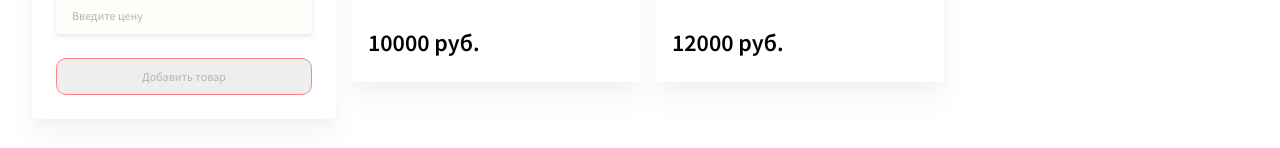
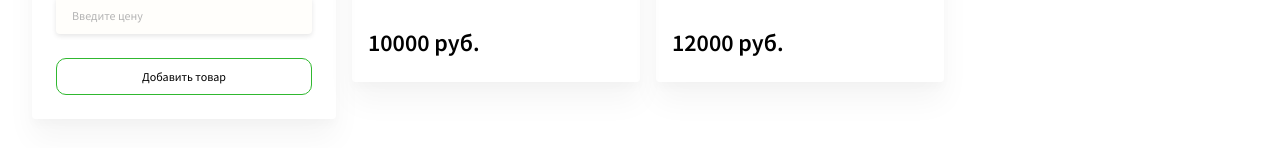
Before and after one commit to whatIsLoveMak/idaproject-test, a Vue app: page / in a window 1280 px wide. Shown: the part 385-533 px from the top of the page. Built offline with nearby package versions, Linux system fonts and the light colour scheme.

Commit message:
validation

```diff
--- a/src/App.vue
+++ b/src/App.vue
@@ -21,7 +21,7 @@
                 :errorInner="'Название товара не введено'"
                 :type="'text'"
                 v-model.trim="newItem.title"
-                @blur.native="checkTitle"
+                :error="checkTitle"
               />
               <t-area
                 :innerLabel="'Описание товара'"
@@ -34,18 +34,21 @@
                 :errorInner="'Ссылка не введена или введена неправильно'"
                 :type="'text'"
                 v-model.trim="newItem.img"
+                :error="checkLink"
               />
               <t-input
                 :innerLabel="'Цена товара'"
                 :placeholder="'Введите цену'"
                 :errorInner="'Стоимость не введена или введена неверно'"
-                :type="'number'"
+                :type="'text'"
                 v-model.trim="newItem.price"
+                :error="checkPrice"
+                @input="priceMask"
               />
               <t-button
                 @click.native="insertItem"
                 :innerText="'Добавить товар'"
-                :class="{ disabled: !disabled }"
+                :class="{ disabled: enableButton }"
               />
             </div>
           </div>
@@ -104,7 +107,6 @@ export default {
       selectedSort: 'По умолчанию',
       disabled: false,
       count: 0,
-      error: false,
     }
   },
   methods: {
@@ -138,8 +140,42 @@ export default {
         })
       }
     },
+    priceMask() {
+      this.newItem.price = this.newItem.price.replace(/\D/g, '')
+      let reversedPrice = this.newItem.price.split('').reverse()
+      for (let i = 0; i < reversedPrice.length; i += 3) {
+        reversedPrice[i] = reversedPrice[i] + ' '
+      }
+      this.newItem.price = reversedPrice.reverse().join('')
+    },
+  },
+  computed: {
     checkTitle() {
-      console.log('title')
+      if (this.newItem.title !== '') {
+        return false
+      }
+      return true
+    },
+    checkLink() {
+      let str = this.newItem.img
+      if (str === undefined) {
+        return false
+      } else if (str.indexOf('https://', 0) !== -1) {
+        return false
+      }
+      return true
+    },
+    checkPrice() {
+      if (this.newItem.price !== '') {
+        return false
+      }
+      return true
+    },
+    enableButton() {
+      if (!this.checkPrice && !this.checkTitle && this.checkLink) {
+        return console.log('no')
+      }
+      return console.log('yes')
     },
   },
   mounted() {
```
